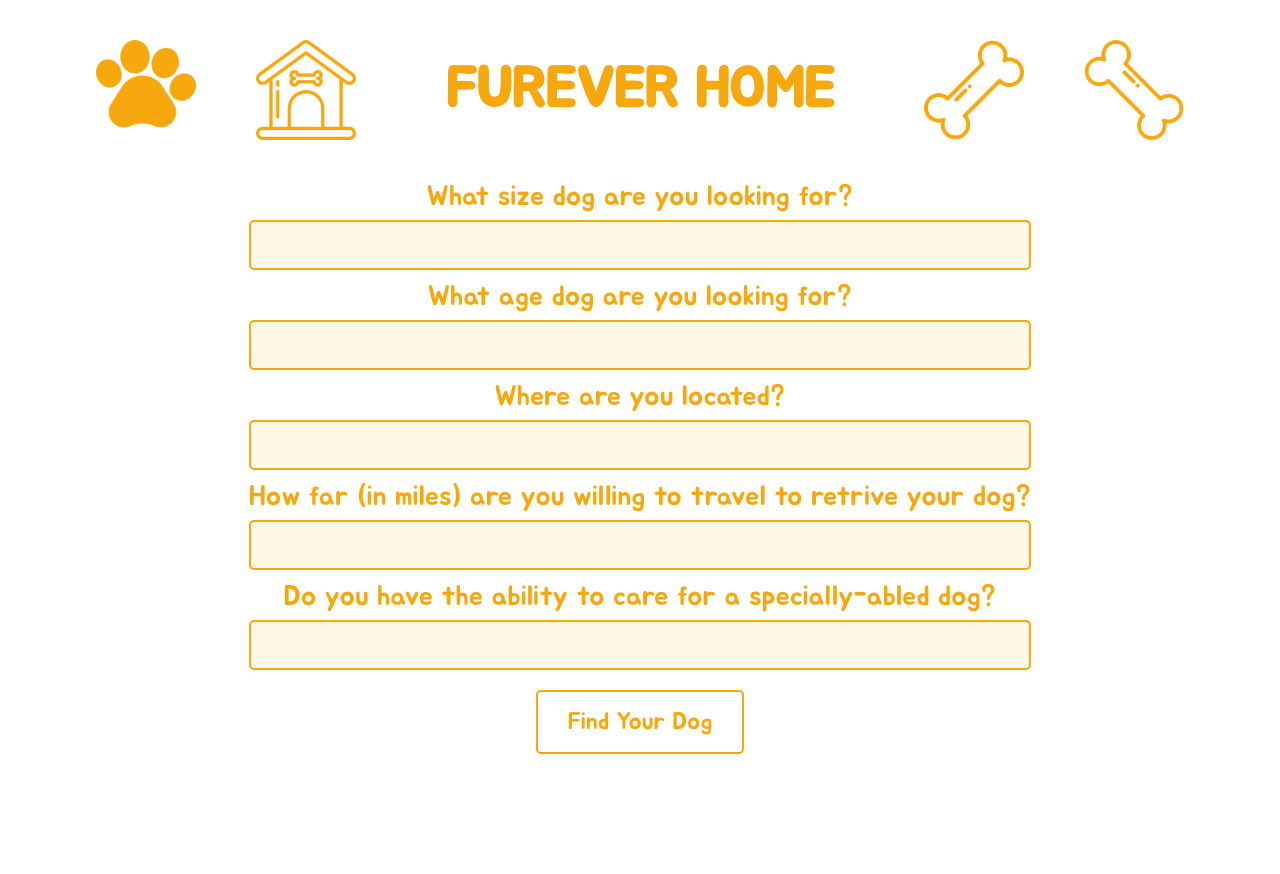
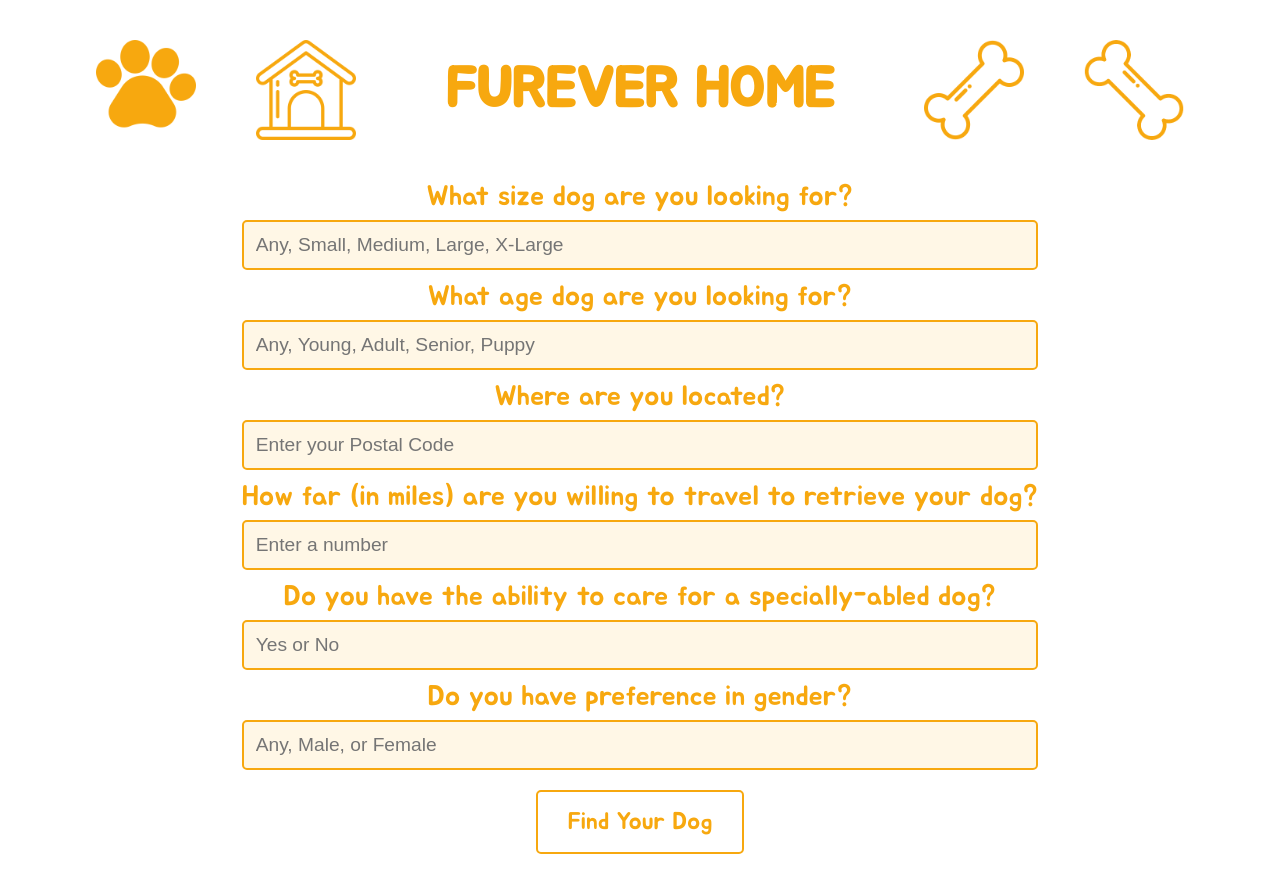
Before and after one commit to RajinCoder/SEO-Week4-Project, a Flask app: page / in a window 1280 px wide. Before the commit the page ends 754 px from the top, so only its background shows below. Run offline with Flask 3, Linux system fonts and the light colour scheme.

Commit message:
Added input validation

```diff
--- a/app.py
+++ b/app.py
@@ -1,7 +1,10 @@
-from flask import Flask, render_template, request, redirect, url_for, flash
+from flask import Flask, render_template, request, redirect, url_for, flash, jsonify
 from petfinder import api_query_response, chosen_post_data
+from flask_cors import CORS
 
 app = Flask(__name__)
+
+CORS(app, resources={r"/submit": {"origins": "*"}})
 
 stored_data = []
 
@@ -13,19 +16,12 @@ def index():
 def submit():
     if request.is_json:
         data = request.get_json()
-        question1 = data.get('question1')
-        question2 = data.get('question2')
-        question3 = data.get('question3')
-
-        stored_data.append({
-            'question1': question1,
-            'question2': question2,
-            'question3': question3
-        })
+        # Process your data here
+        stored_data.append(data)
 
         return jsonify({'message': 'Data submitted successfully!'}), 200
     else:
         return jsonify({'message': 'Invalid data format.'}), 400
 
 if __name__ == '__main__':
-    app.run(debug=True,host="0.0.0.0" )
+    app.run(debug=True, host="0.0.0.0")
--- a/petfinder.py
+++ b/petfinder.py
@@ -66,3 +66,5 @@ def chosen_post_data(pet_id):
     print("No pets by that ID")
   else:
     return chosen_pet_dictionary
+
+print(api_query_response('orlando', '100', 'm', 'young', False))
--- a/templates/index.html
+++ b/templates/index.html
@@ -16,33 +16,83 @@
     </div>
     <form id="inputForm">
         <label for="question1">What size dog are you looking for?</label>
-        <input type="text" id="question1" name="question1" required>
+        <input type="text" id="question1" name="question1" placeholder="Any, Small, Medium, Large, X-Large" required>
 
         <label for="question2">What age dog are you looking for?</label>
-        <input type="text" id="question2" name="question2" required>
+        <input type="text" id="question2" name="question2" placeholder="Any, Young, Adult, Senior, Puppy" required>
 
         <label for="question3">Where are you located?</label>
-        <input type="text" id="question3" name="question3" required>
+        <input type="text" id="question3" name="question3" placeholder="Enter your Postal Code" required>
 
-        <label for="question4">How far (in miles) are you willing to travel to retrive your dog?</label>
-        <input type="text" id="question3" name="question4" required>
+        <label for="question4">How far (in miles) are you willing to travel to retrieve your dog?</label>
+        <input type="text" id="question4" name="question4" placeholder="Enter a number" required>
 
         <label for="question5">Do you have the ability to care for a specially-abled dog?</label>
-        <input type="text" id="question3" name="question5" required>
+        <input type="text" id="question5" name="question5" placeholder="Yes or No" required>
+
+        <label for="question6">Do you have preference in gender?</label>
+        <input type="text" id="question6" name="question6" placeholder="Any, Male, or Female" required>
 
         <button type="submit">Find Your Dog</button>
     </form>
 
+    <script>
+        const ageMapping = {
+            "any": "",
+            "young": "young",
+            "adult": "adult",
+            "senior": "senior",
+            "puppy": "puppy"
+        };
 
-    <script>
+        const specialNeedsMapping = {
+            "yes": true,
+            "no": false
+        }
+
+        const sexMapping = {
+            "any": "",
+            "male": "m",
+            "m": "m",
+            "female": "f",
+            "f": "f"
+        };
+
+        const petSizeRangeMapping = {
+            "any": "",
+            "small": 1,
+            "medium": 2,
+            "large": 3,
+            "x-large": 4
+        };
+
+        const validateInput = (input, mapping) => {
+            return mapping[input.toLowerCase()] !== undefined ? mapping[input.toLowerCase()] : null;
+        };
+
         document.getElementById('inputForm').addEventListener('submit', function(event) {
             event.preventDefault();
 
+            const size = validateInput(document.getElementById('question1').value, petSizeRangeMapping);
+            const age = validateInput(document.getElementById('question2').value, ageMapping);
+            const geoRange = document.getElementById('question4').value;
+            const special = validateInput(document.getElementById('question5').value, specialNeedsMapping);
+            const sex = validateInput(document.getElementById('question6').value, sexMapping);
+
+            if (age === null || sex === null || special === null || size === null || isNaN(geoRange) || geoRange <= 0) {
+                alert('Invalid input values. Please check your answers.');
+                return;
+            }
+
             let formData = {
-                question1: document.getElementById('question1').value,
-                question2: document.getElementById('question2').value,
-                question3: document.getElementById('question3').value
+                age: age,
+                sex: sex,
+                size: size,
+                geo_range: geoRange,
+                location: document.getElementById('question3').value,
+                special_ability: special
             };
+            console.log(formData);
 
             fetch('/submit', {
                 method: 'POST',
```
